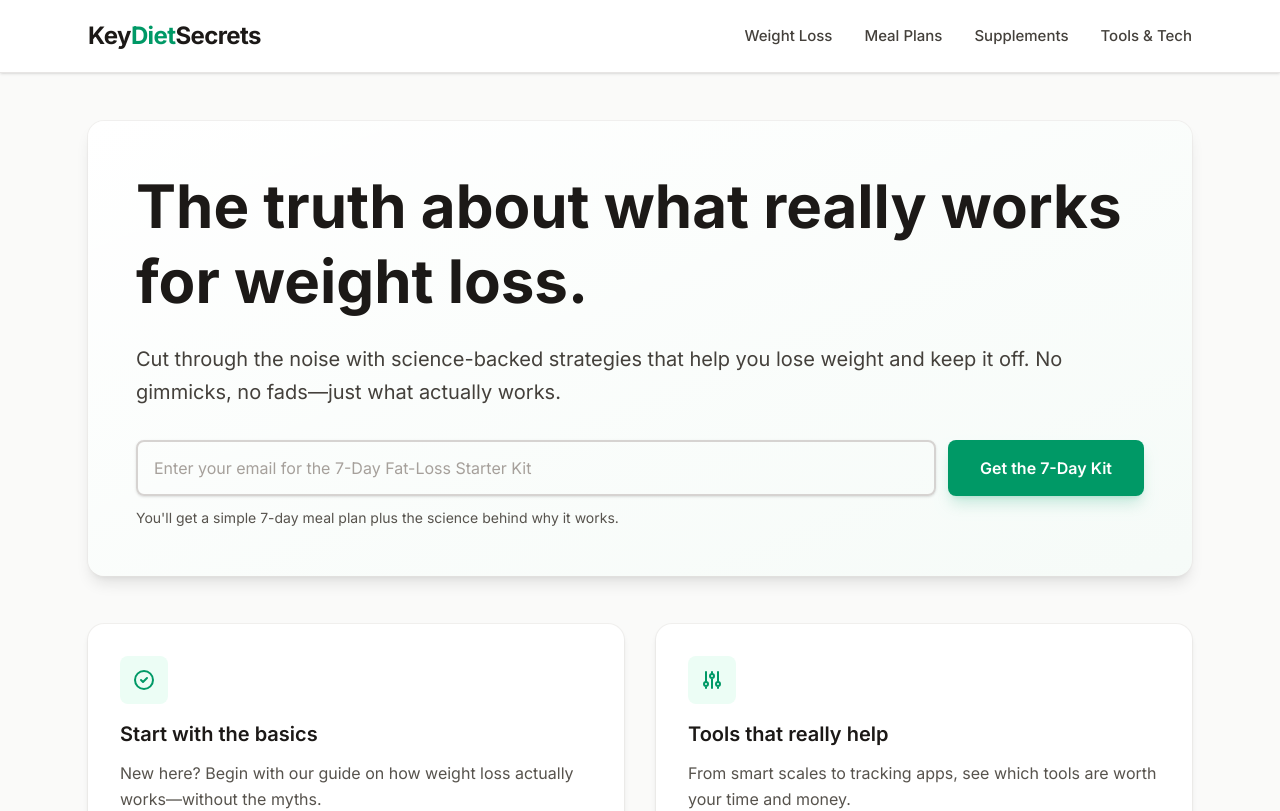
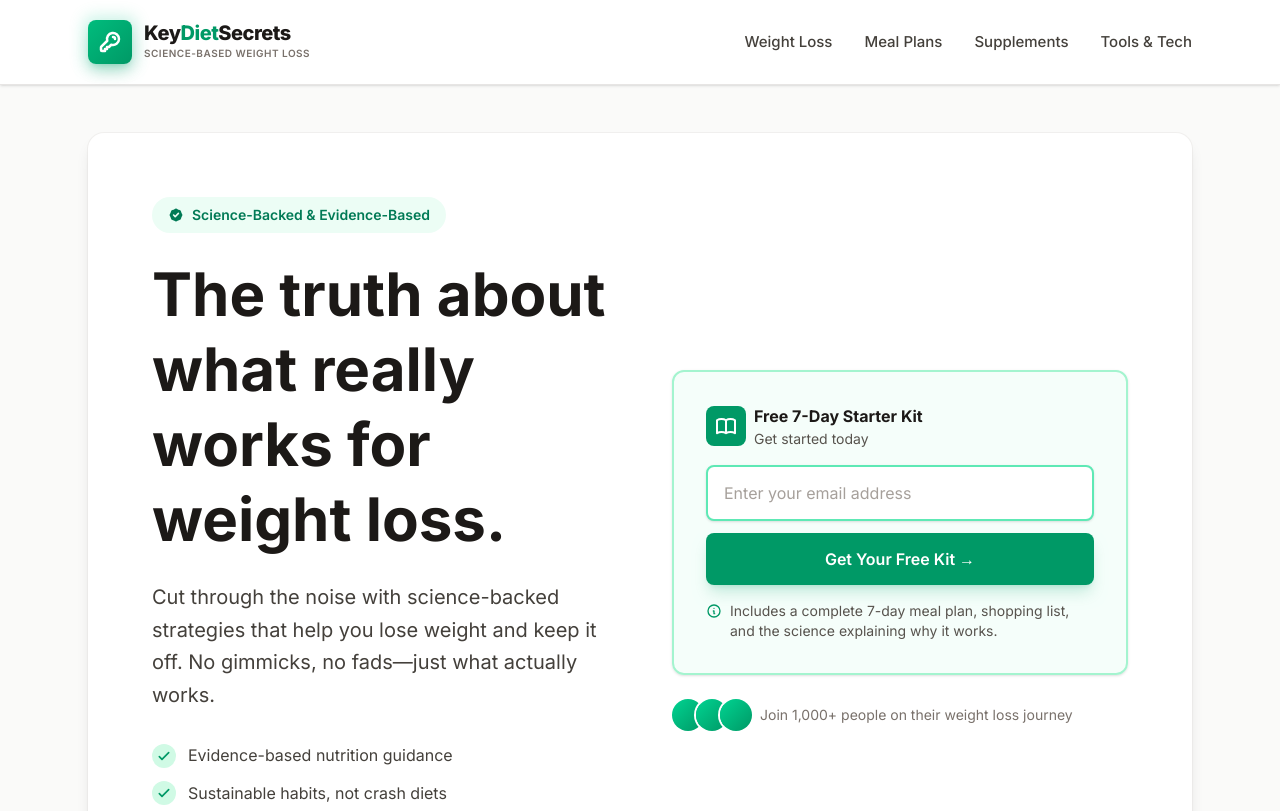
Before and after one commit to lifeawesome/keydietsecrets, a Next.js app: page / in a window 1280 px wide. Shown: the top 811 px of the page. Built offline with nearby package versions, Linux system fonts and the light colour scheme.

Commit message:
Revamps layout and homepage design with enhanced visuals and content; introduces a trust badge, key benefits section, and a call-to-action for a free starter kit, improving user engagement and clarity.

```diff
--- a/src/app/layout.tsx
+++ b/src/app/layout.tsx
@@ -35,13 +35,26 @@ export default function RootLayout({
       >
         <header className="border-b border-stone-200 bg-white shadow-sm">
           <div className="mx-auto flex max-w-6xl items-center justify-between px-6 py-5">
-            <Link href="/" className="group flex items-center gap-2">
-              <div className="text-2xl font-bold tracking-tight transition-colors">
-                Key
-                <span className="text-emerald-600 group-hover:text-emerald-700">
-                  Diet
-                </span>
-                Secrets
+            <Link href="/" className="group flex items-center gap-3 transition-all hover:scale-105">
+              {/* Key Icon */}
+              <div className="relative">
+                <div className="absolute -inset-1 rounded-lg bg-gradient-to-br from-emerald-400 to-emerald-600 opacity-20 blur group-hover:opacity-30 transition-opacity"></div>
+                <div className="relative flex h-11 w-11 items-center justify-center rounded-lg bg-gradient-to-br from-emerald-500 to-emerald-600 shadow-lg shadow-emerald-600/25">
+                  <svg className="h-6 w-6 text-white" fill="none" stroke="currentColor" viewBox="0 0 24 24">
+                    <path strokeLinecap="round" strokeLinejoin="round" strokeWidth={2.5} d="M15 7a2 2 0 012 2m4 0a6 6 0 01-7.743 5.743L11 17H9v2H7v2H4a1 1 0 01-1-1v-2.586a1 1 0 01.293-.707l5.964-5.964A6 6 0 1121 9z" />
+                  </svg>
+                </div>
+              </div>
+              {/* Logo Text */}
+              <div className="flex flex-col">
+                <div className="text-xl font-extrabold leading-none tracking-tight text-stone-900">
+                  <span className="text-stone-900">Key</span>
+                  <span className="text-emerald-600">Diet</span>
+                  <span className="text-stone-900">Secrets</span>
+                </div>
+                <div className="mt-0.5 text-[10px] font-semibold uppercase tracking-wider text-stone-500">
+                  Science-Based Weight Loss
+                </div>
               </div>
             </Link>
             <nav className="flex gap-8 text-[15px] font-medium">
--- a/src/app/page.tsx
+++ b/src/app/page.tsx
@@ -2,32 +2,137 @@
 export default function HomePage() {
   return (
     <section className="space-y-12">
-      <div className="rounded-2xl bg-gradient-to-br from-white to-emerald-50/30 p-10 shadow-lg ring-1 ring-stone-200/50 md:p-12">
+      {/* Hero Section */}
+      <div className="rounded-2xl bg-white p-10 shadow-lg ring-1 ring-stone-200/50 md:p-12 lg:p-16">
+        {/* Trust Badge */}
+        <div className="mb-6 inline-flex items-center gap-2 rounded-full bg-emerald-50 px-4 py-2 text-sm font-semibold text-emerald-700">
+          <svg className="h-4 w-4" fill="currentColor" viewBox="0 0 20 20">
+            <path
+              fillRule="evenodd"
+              d="M6.267 3.455a3.066 3.066 0 001.745-.723 3.066 3.066 0 013.976 0 3.066 3.066 0 001.745.723 3.066 3.066 0 012.812 2.812c.051.643.304 1.254.723 1.745a3.066 3.066 0 010 3.976 3.066 3.066 0 00-.723 1.745 3.066 3.066 0 01-2.812 2.812 3.066 3.066 0 00-1.745.723 3.066 3.066 0 01-3.976 0 3.066 3.066 0 00-1.745-.723 3.066 3.066 0 01-2.812-2.812 3.066 3.066 0 00-.723-1.745 3.066 3.066 0 010-3.976 3.066 3.066 0 00.723-1.745 3.066 3.066 0 012.812-2.812zm7.44 5.252a1 1 0 00-1.414-1.414L9 10.586 7.707 9.293a1 1 0 00-1.414 1.414l2 2a1 1 0 001.414 0l4-4z"
+              clipRule="evenodd"
+            />
+          </svg>
+          Science-Backed & Evidence-Based
+        </div>
+
+        <div className="grid gap-12 lg:grid-cols-2 lg:gap-16">
+          {/* Left Column - Main Content */}
+          <div>
             <h1 className="font-serif text-4xl font-bold leading-tight text-stone-900 md:text-5xl lg:text-6xl">
               The truth about what really works for weight loss.
             </h1>
             <p className="mt-6 text-lg leading-relaxed text-stone-700 md:text-xl">
               Cut through the noise with science-backed strategies that help you
-          lose weight and keep it off. No gimmicks, no fads—just what actually
-          works.
+              lose weight and keep it off. No gimmicks, no fads—just what
+              actually works.
             </p>
-        <form className="mt-8 flex flex-col gap-3 md:flex-row">
+
+            {/* Key Benefits */}
+            <div className="mt-8 space-y-3">
+              {[
+                "Evidence-based nutrition guidance",
+                "Sustainable habits, not crash diets",
+                "Real results backed by research",
+              ].map((benefit, idx) => (
+                <div key={idx} className="flex items-center gap-3">
+                  <div className="flex h-6 w-6 flex-shrink-0 items-center justify-center rounded-full bg-emerald-100">
+                    <svg
+                      className="h-4 w-4 text-emerald-600"
+                      fill="none"
+                      stroke="currentColor"
+                      viewBox="0 0 24 24"
+                    >
+                      <path
+                        strokeLinecap="round"
+                        strokeLinejoin="round"
+                        strokeWidth={2.5}
+                        d="M5 13l4 4L19 7"
+                      />
+                    </svg>
+                  </div>
+                  <span className="text-stone-700">{benefit}</span>
+                </div>
+              ))}
+            </div>
+          </div>
+
+          {/* Right Column - CTA Box */}
+          <div className="flex flex-col justify-center">
+            <div className="rounded-xl border-2 border-emerald-200 bg-emerald-50/50 p-8 shadow-sm">
+              <div className="mb-4 flex items-center gap-2">
+                <div className="flex h-10 w-10 items-center justify-center rounded-lg bg-emerald-600">
+                  <svg
+                    className="h-6 w-6 text-white"
+                    fill="none"
+                    stroke="currentColor"
+                    viewBox="0 0 24 24"
+                  >
+                    <path
+                      strokeLinecap="round"
+                      strokeLinejoin="round"
+                      strokeWidth={2}
+                      d="M12 6.253v13m0-13C10.832 5.477 9.246 5 7.5 5S4.168 5.477 3 6.253v13C4.168 18.477 5.754 18 7.5 18s3.332.477 4.5 1.253m0-13C13.168 5.477 14.754 5 16.5 5c1.747 0 3.332.477 4.5 1.253v13C19.832 18.477 18.247 18 16.5 18c-1.746 0-3.332.477-4.5 1.253"
+                    />
+                  </svg>
+                </div>
+                <div>
+                  <h3 className="font-bold text-stone-900">
+                    Free 7-Day Starter Kit
+                  </h3>
+                  <p className="text-sm text-stone-600">Get started today</p>
+                </div>
+              </div>
+
+              <form className="space-y-3">
                 <input
                   type="email"
-            placeholder="Enter your email for the 7-Day Fat-Loss Starter Kit"
-            className="flex-1 rounded-lg border-2 border-stone-300 px-4 py-3.5 text-base shadow-sm transition-all placeholder:text-stone-400 focus:border-emerald-500 focus:outline-none focus:ring-2 focus:ring-emerald-500/20"
+                  placeholder="Enter your email address"
+                  className="w-full rounded-lg border-2 border-emerald-300 bg-white px-4 py-3.5 text-base shadow-sm transition-all placeholder:text-stone-400 focus:border-emerald-500 focus:outline-none focus:ring-2 focus:ring-emerald-500/20"
                 />
                 <button
                   type="submit"
-            className="rounded-lg bg-emerald-600 px-8 py-3.5 text-base font-semibold text-white shadow-lg shadow-emerald-600/20 transition-all hover:bg-emerald-700 hover:shadow-xl hover:shadow-emerald-600/30"
+                  className="w-full rounded-lg bg-emerald-600 px-8 py-3.5 text-base font-semibold text-white shadow-lg shadow-emerald-600/20 transition-all hover:bg-emerald-700 hover:shadow-xl hover:shadow-emerald-600/30"
                 >
-            Get the 7-Day Kit
+                  Get Your Free Kit →
                 </button>
               </form>
-        <p className="mt-3 text-sm text-stone-600">
-          You&apos;ll get a simple 7-day meal plan plus the science behind why
-          it works.
+
+              <div className="mt-4 flex items-start gap-2 text-sm text-stone-600">
+                <svg
+                  className="mt-0.5 h-4 w-4 flex-shrink-0 text-emerald-600"
+                  fill="none"
+                  stroke="currentColor"
+                  viewBox="0 0 24 24"
+                >
+                  <path
+                    strokeLinecap="round"
+                    strokeLinejoin="round"
+                    strokeWidth={2}
+                    d="M13 16h-1v-4h-1m1-4h.01M21 12a9 9 0 11-18 0 9 9 0 0118 0z"
+                  />
+                </svg>
+                <p>
+                  Includes a complete 7-day meal plan, shopping list, and the
+                  science explaining why it works.
                 </p>
+              </div>
+            </div>
+
+            {/* Social Proof */}
+            <div className="mt-6 flex items-center gap-2 text-sm text-stone-500">
+              <div className="flex -space-x-2">
+                {[1, 2, 3].map((i) => (
+                  <div
+                    key={i}
+                    className="h-8 w-8 rounded-full bg-gradient-to-br from-emerald-400 to-emerald-600 ring-2 ring-white"
+                  ></div>
+                ))}
+              </div>
+              <span>Join 1,000+ people on their weight loss journey</span>
+            </div>
+          </div>
+        </div>
       </div>
 
       <div className="grid gap-6 md:grid-cols-2 lg:gap-8">
```
Lines whose indentation alone changed are shown as unchanged.
